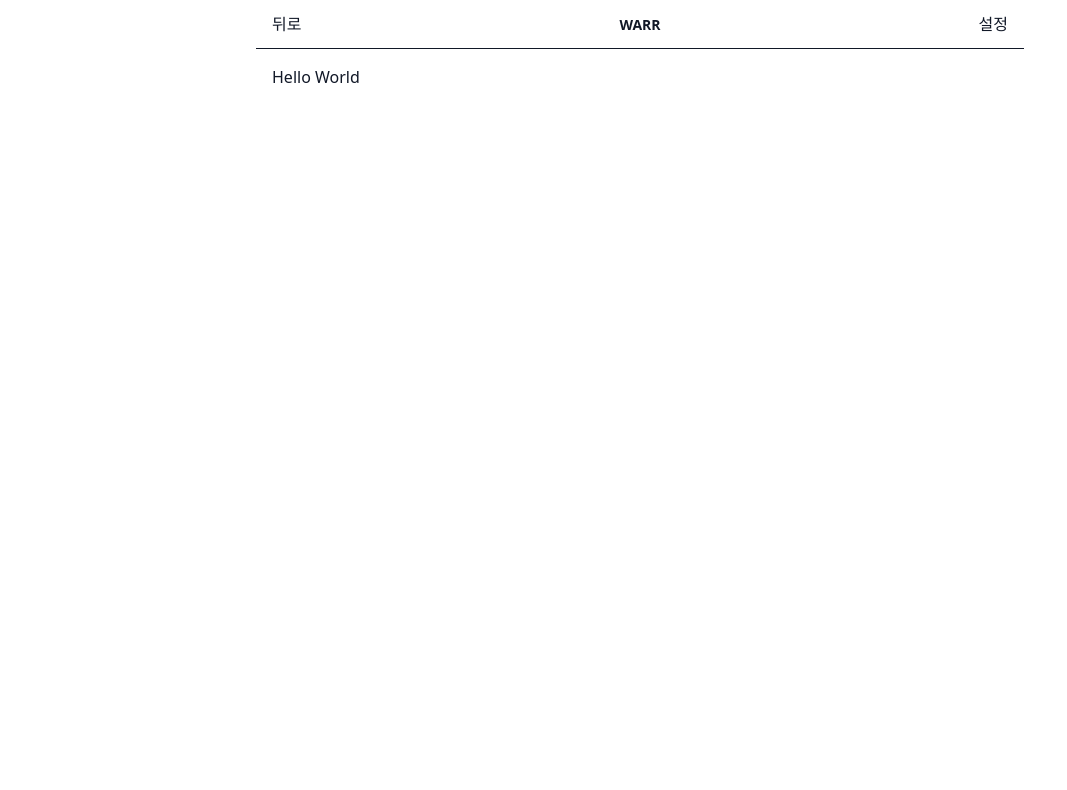
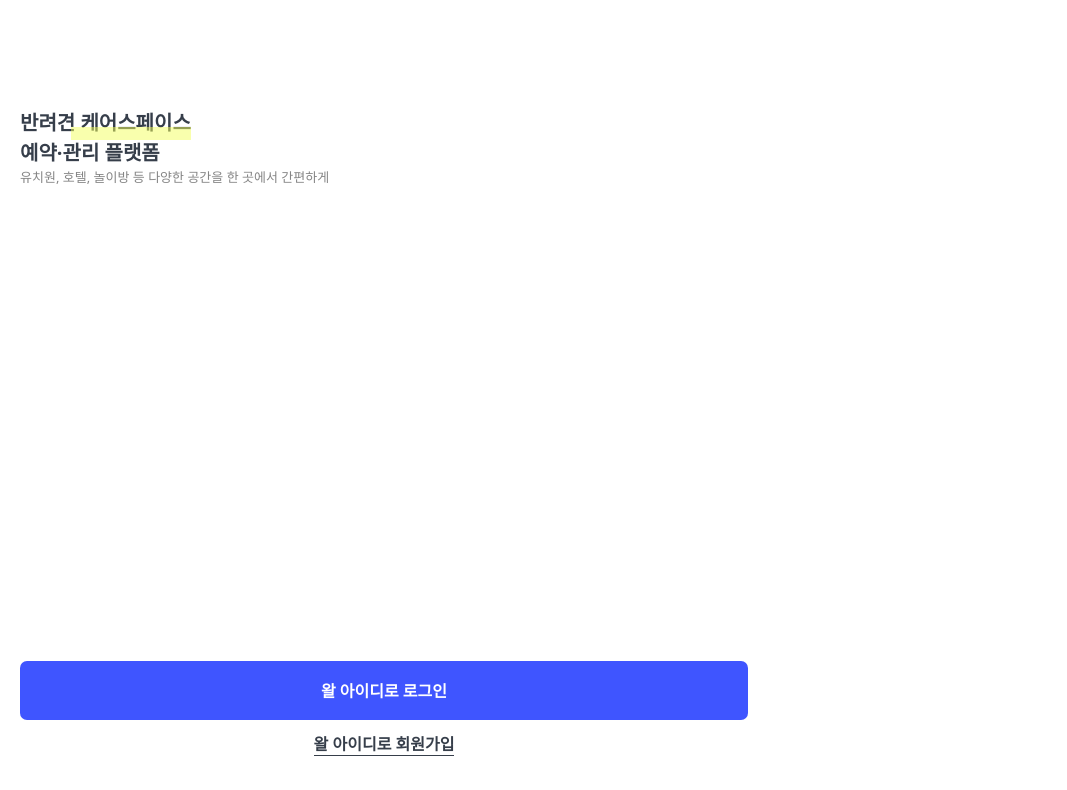
Before and after one commit to nm45790/sideproject-WARR, a Next.js app: page / in a window 1280 px wide. Shown: the top 790 px of the page, without its empty margins (0-1067 px from the left). Built offline with nearby package versions, Linux system fonts and the light colour scheme; a web font is replaced by a local one.

Commit message:
feat: 스플래시 구현, home 구현등

```diff
--- a/app/components/Header.tsx
+++ b/app/components/Header.tsx
@@ -18,7 +18,7 @@ export default function Header({ left, center, right }: HeaderProps) {
 
         <div className="absolute inset-0 flex items-center justify-center pointer-events-none">
           <div className="pointer-events-auto min-w-0 truncate">
-            {center ?? <h1 className="text-base font-semibold">Warr</h1>}
+            {center && center}
           </div>
         </div>
 
--- a/app/components/MainContainer.tsx
+++ b/app/components/MainContainer.tsx
@@ -2,14 +2,16 @@ import Header from "./Header";
 
 export const MainContainer = ({
   children,
+  visibleHeader,
   headerLeft,
   headerCenter,
   headerRight,
 }: {
   children: React.ReactNode;
-  headerLeft: React.ReactNode;
-  headerCenter: React.ReactNode;
-  headerRight: React.ReactNode;
+  visibleHeader?: boolean;
+  headerLeft?: React.ReactNode;
+  headerCenter?: React.ReactNode;
+  headerRight?: React.ReactNode;
 }) => {
   return (
     <div
@@ -19,11 +21,10 @@ export const MainContainer = ({
         paddingRight: "var(--safe-right)",
       }}
     >
-      <Header left={headerLeft} center={headerCenter} right={headerRight} />
-      <main
-        className="flex-1 px-4 py-4"
-        style={{ paddingBottom: "var(--safe-bottom)" }}
-      >
+      {visibleHeader && (
+        <Header left={headerLeft} center={headerCenter} right={headerRight} />
+      )}
+      <main className="flex-1" style={{ paddingBottom: "var(--safe-bottom)" }}>
         {children}
       </main>
     </div>
--- /dev/null
+++ b/app/components/Splash.tsx
@@ -0,0 +1,37 @@
+"use client";
+import Image from "next/image";
+import { useEffect, useState } from "react";
+
+const Splash = () => {
+  const [isVisible, setIsVisible] = useState(false);
+
+  useEffect(() => {
+    // 컴포넌트 마운트 후 애니메이션 시작
+    const timer = setTimeout(() => {
+      setIsVisible(true);
+    }, 100);
+
+    return () => clearTimeout(timer);
+  }, []);
+
+  return (
+    <div className="bg-[#3f55ff] h-dvh w-full flex items-center justify-center">
+      <div
+        className={`transition-all duration-1000 ease-out transform ${
+          isVisible
+            ? "opacity-100 scale-100 translate-y-0"
+            : "opacity-0 scale-95 translate-y-4"
+        }`}
+      >
+        <Image
+          src="/images/logo_white.png"
+          alt="splash"
+          width={56}
+          height={70}
+        />
+      </div>
+    </div>
+  );
+};
+
+export default Splash;
--- /dev/null
+++ b/app/entry/page.tsx
@@ -0,0 +1,14 @@
+"use client";
+import MainContainer from "../components/MainContainer";
+
+export default function Entry() {
+  return (
+    <MainContainer
+      headerLeft={<button className="text-sm">뒤로</button>}
+      headerCenter={<span className="text-sm font-semibold">WARR</span>}
+      headerRight={<button className="text-sm">설정</button>}
+    >
+      <h1>Hello World</h1>
+    </MainContainer>
+  );
+}
--- a/app/globals.css
+++ b/app/globals.css
@@ -1,3 +1,4 @@
+@import "./reset.css";
 @import "tailwindcss";
 
 /* Pretendard Variable 폰트 설정 */
@@ -61,39 +62,7 @@ html {
   --color-white: #ffffff;
   --color-black: #000000;
 }
-/* stylelint-enable at-rule-no-unknown */
 
-/* CSS Reset (minimal, webview-friendly) */
-*,
-*::before,
-*::after {
-  box-sizing: border-box;
-}
-* {
-  margin-block: 0;
-}
-html,
-body {
-  height: 100%;
-}
-img,
-picture,
-video,
-canvas,
-svg {
-  display: block;
-  max-width: 100%;
-}
-input,
-button,
-textarea,
-select {
-  font: inherit;
-  color: inherit;
-}
-button {
-  background: none;
-}
 /* iOS 탭 하이라이트 제거 */
 body {
   -webkit-tap-highlight-color: rgba(0, 0, 0, 0);
--- /dev/null
+++ b/app/login.tsx/page.tsx
@@ -0,0 +1,14 @@
+"use client";
+import MainContainer from "../components/MainContainer";
+
+export default function Entry() {
+  return (
+    <MainContainer
+      headerLeft={<button className="text-sm">뒤로</button>}
+      headerCenter={<span className="text-sm font-semibold">WARR</span>}
+      headerRight={<button className="text-sm">설정</button>}
+    >
+      <h1>Hello World</h1>
+    </MainContainer>
+  );
+}
--- a/app/page.tsx
+++ b/app/page.tsx
@@ -1,15 +1,90 @@
 "use client";
-import Header from "@/app/components/Header";
+import { useEffect, useState } from "react";
 import MainContainer from "./components/MainContainer";
+import Splash from "./components/Splash";
 
 export default function Home() {
+  const [splashFading, setSplashFading] = useState(false);
+  const [mainVisible, setMainVisible] = useState(false);
+
+  useEffect(() => {
+    const fadeOutTimer = setTimeout(() => {
+      setSplashFading(true);
+    }, 900);
+
+    const mainTimer = setTimeout(() => {
+      setMainVisible(true);
+    }, 1000);
+
+    return () => {
+      clearTimeout(fadeOutTimer);
+      clearTimeout(mainTimer);
+    };
+  }, []);
+
   return (
-    <MainContainer
-      headerLeft={<button className="text-sm">뒤로</button>}
-      headerCenter={<span className="text-sm font-semibold">WARR</span>}
-      headerRight={<button className="text-sm">설정</button>}
-    >
-      <h1>Hello World</h1>
-    </MainContainer>
+    <div className="relative">
+      {/* 메인 콘텐츠 */}
+      <div
+        className={`transition-all duration-700 ease-out ${
+          mainVisible ? "opacity-100 translate-y-0" : "opacity-0 translate-y-2"
+        }`}
+      >
+        <MainContainer visibleHeader={false}>
+          <div className="bg-white relative w-full min-h-dvh px-5 flex flex-col">
+            {/* 상단 콘텐츠 영역 */}
+            <div className="pt-[108px] flex-1">
+              {/* 메인 타이틀 */}
+              <div className="relative">
+                <h1 className="font-bold leading-normal text-[#363e4a] text-[20px]">
+                  <span className="relative">
+                    반려견 케어스페이스
+                    {/* 노란색 하이라이트 */}
+                    <div className="absolute bg-[#f4ff5d] h-[13px] w-[120px] -bottom-1 right-0 opacity-50" />
+                  </span>
+                  <br />
+                  예약·관리 플랫폼
+                </h1>
+              </div>
+
+              {/* 서브 타이틀 */}
+              <p className="font-medium text-[#858585] text-[13px] mt-[50px]">
+                유치원, 호텔, 놀이방 등 다양한 공간을 한 곳에서 간편하게
+              </p>
+            </div>
+
+            {/* 하단 버튼 영역 */}
+            <div className="pb-8 space-y-4">
+              {/* 왈 아이디로 로그인 버튼 */}
+              <button className="w-full bg-[#3f55ff] h-[59px] rounded-[7px] flex items-center justify-center cursor-pointer hover:bg-[#3646e6] transition-colors">
+                <span className="font-semibold text-white text-[16px]">
+                  왈 아이디로 로그인
+                </span>
+              </button>
+
+              {/* 왈 아이디로 회원가입 버튼 */}
+              <div className="flex items-center justify-center py-3">
+                <button className="relative cursor-pointer">
+                  <span className="font-semibold text-[#363e4a] text-[16px] hover:text-[#2a3238] transition-colors relative">
+                    왈 아이디로 회원가입
+                    <div className="absolute border-[#363e4a] border-[0px_0px_1px] border-solid bottom-[-0.5px] left-0 right-0" />
+                  </span>
+                </button>
+              </div>
+            </div>
+          </div>
+        </MainContainer>
+      </div>
+
+      {/* 스플래시 오버레이 */}
+      <div
+        className={`fixed inset-0 z-50 transition-opacity duration-500 ease-out ${
+          splashFading ? "opacity-0" : "opacity-100"
+        }`}
+        style={{ pointerEvents: splashFading ? "none" : "auto" }}
+      >
+        <Splash />
+      </div>
+    </div>
   );
 }
--- /dev/null
+++ b/app/reset.css
@@ -0,0 +1,134 @@
+/*
+  Josh's Custom CSS Reset
+  https://www.joshwcomeau.com/css/custom-css-reset/
+*/
+
+*,
+*::before,
+*::after {
+  box-sizing: border-box;
+}
+
+* {
+  margin: 0;
+}
+
+body {
+  line-height: 1.5;
+  -webkit-font-smoothing: antialiased;
+}
+
+img,
+picture,
+video,
+canvas,
+svg {
+  display: block;
+  max-width: 100%;
+}
+
+input,
+button,
+textarea,
+select {
+  font: inherit;
+}
+
+p,
+h1,
+h2,
+h3,
+h4,
+h5,
+h6 {
+  overflow-wrap: break-word;
+}
+
+#root,
+#__next {
+  isolation: isolate;
+}
+
+/* Remove default list styles */
+ul,
+ol {
+  list-style: none;
+  padding: 0;
+}
+
+/* Remove default button styles */
+button {
+  border: none;
+  cursor: pointer;
+}
+
+/* Only reset background for buttons without classes */
+button:not([class]) {
+  background: none;
+}
+
+/* Make links inherit color */
+a {
+  color: inherit;
+  text-decoration: none;
+}
+
+/* Better focus styles */
+*:focus-visible {
+  outline: 2px solid #005fcc;
+  outline-offset: 2px;
+}
+
+/* Smooth scrolling */
+html {
+  scroll-behavior: smooth;
+}
+
+/* Remove default margins for common elements */
+blockquote,
+dl,
+dd,
+figure,
+p,
+pre {
+  margin: 0;
+}
+
+/* Remove default fieldset styles */
+fieldset {
+  margin: 0;
+  padding: 0;
+  border: 0;
+}
+
+/* Remove default legend styles */
+legend {
+  padding: 0;
+}
+
+/* Better table styles */
+table {
+  border-collapse: collapse;
+  border-spacing: 0;
+}
+
+/* Better form element styles */
+input[type="search"] {
+  -webkit-appearance: textfield;
+  outline-offset: -2px;
+}
+
+input[type="search"]::-webkit-search-decoration {
+  -webkit-appearance: none;
+}
+
+/* Remove spinner for number inputs */
+input[type="number"]::-webkit-outer-spin-button,
+input[type="number"]::-webkit-inner-spin-button {
+  -webkit-appearance: none;
+  margin: 0;
+}
+
+input[type="number"] {
+  -moz-appearance: textfield;
+}
```
Also changed, not shown: public/images/logo_origin.png (renamed from app/public/logo_origin.png), public/images/logo_white.png (renamed from app/public/logo_white.png).
